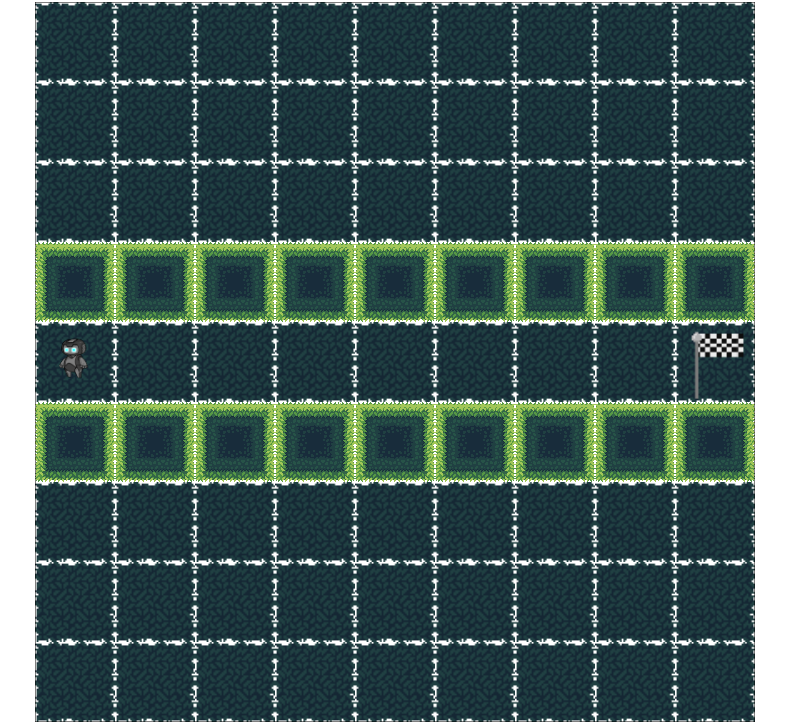
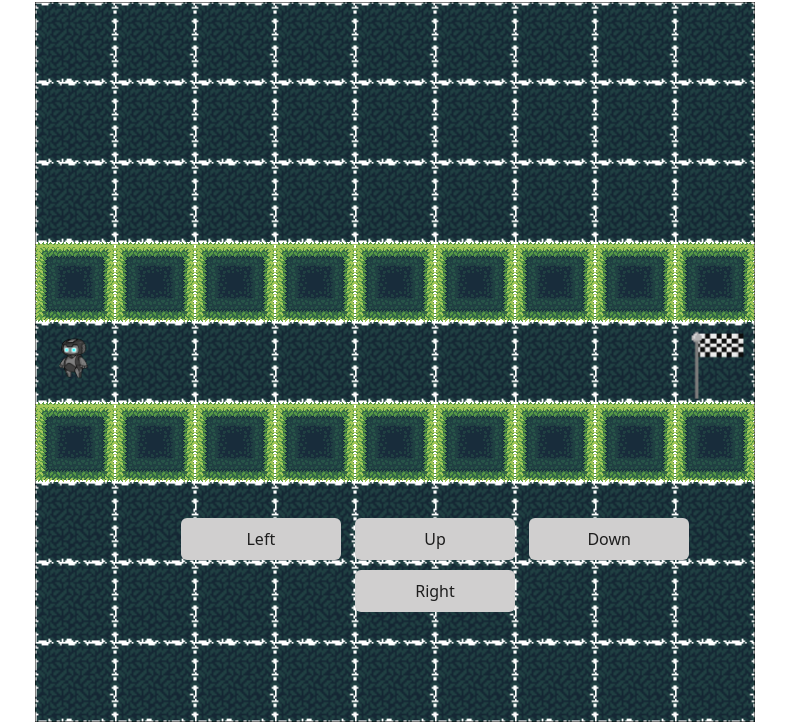
Before and after one commit to Bathgate-academy-digital/Bathgate-academy-digital.github.io, a plain HTML site: page game/index.html in a window 1280 px wide. Shown: the part 83-807 px from the top of the page, without its empty margins (205-991 px from the left). Drawn offline with nearby package versions, Linux system fonts and the light colour scheme.

Commit message:
Game UI changed layout

```diff
--- a/game/style.css
+++ b/game/style.css
@@ -1,7 +1,7 @@
 html {
   --main-bg-color: #160C28;
   --main-font-color: white;
-  --modal-card-bg-color: #331e36;
+  --modal-card-bg-color: #1f5a31;
   --bold: 600;
   --medium: 400;
   --light: 300;
@@ -9,6 +9,7 @@ html {
 
 #moves-preview {
   height: 3em;
+  width: 100%;
 }
 
 #moves-preview img {
@@ -89,3 +90,32 @@ html {
 #modal-description .smaller {
   font-size: 1.5rem;
 }
+
+#controls {
+  position: fixed;
+  left: 50%;
+  bottom: 100px;
+  transform: translateX(-50%);
+  text-align: center;
+}
+
+#controls button {
+  width: 160px;
+  margin: 2px;
+}
+
+#horizontal-controls {
+  display: flex;
+  justify-content: center;
+  gap: 10px;
+}
+
+#controls button {
+  margin: 5px;
+}
+
+#move-button {
+  width: 100px;
+  border: none;
+  cursor: pointer;
+}
```
